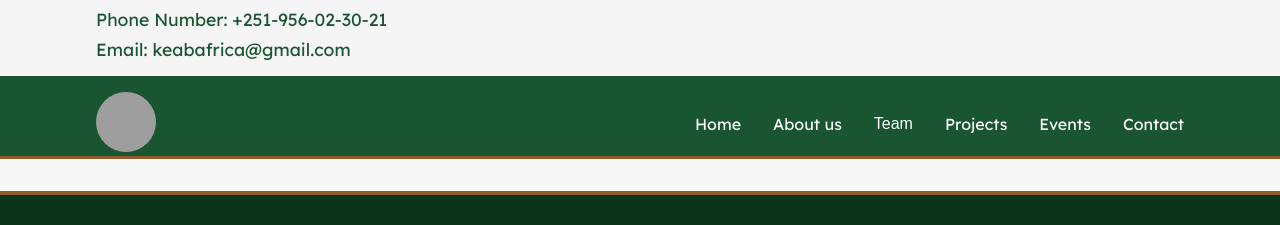
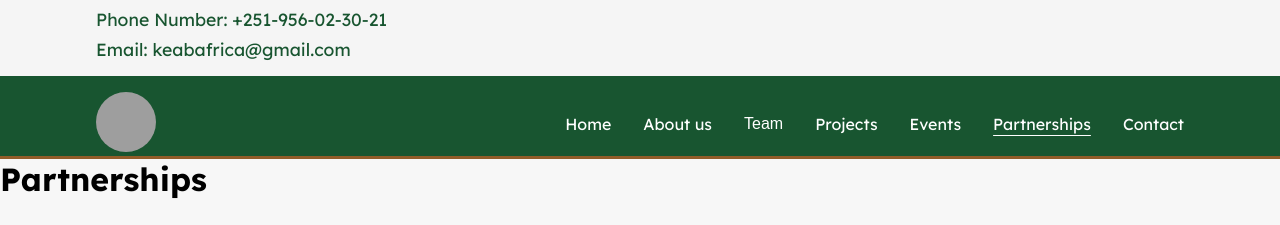
Before and after one commit to Yishak110402/KEAB---Frontend, a React (Create React App) app: page /partnerships in a window 1280 px wide. Shown: the top 225 px of the page. Built offline with nearby package versions, Linux system fonts and the light colour scheme; no server answers; grey boxes are pictures that could not be loaded.

Commit message:
first commit

```diff
--- a/src/App.js
+++ b/src/App.js
@@ -19,6 +19,7 @@ import BoardMembers from "./components/Team/BoardMembers/BoardMembers";
 import Projects from "./pages/Projects";
 import OpenProject from "./pages/OpenProject";
 import SupportTeam from "./components/Team/SupportTeam/SupportTeam";
+import Partnerships from "./pages/Partnerships";
 
 export default function App() {
   return (
@@ -40,6 +41,7 @@ export default function App() {
             <Route element={<SupportTeam />} path="/supportteam" />
             <Route element={<OpenTeam />} path="/team/:id" />
             <Route element={<OpenProject />} path="/projects/:id"/>
+            <Route element={<Partnerships/>} path="/partnerships" />
             <Route
               element={<CompleteExecMessage />}
               path="/exec-director-message"
--- a/src/components/Navbar/Navbar.js
+++ b/src/components/Navbar/Navbar.js
@@ -54,6 +54,7 @@ export default function Navbar() {
           </ul>
           <NavLink onClick={handleNav} to='/projects'>Projects</NavLink>
           <NavLink onClick={handleNav} to='/events'>Events</NavLink>
+          <NavLink onClick={handleNav} to='/partnerships'>Partnerships</NavLink>
           <NavLink onClick={handleNav} to='/contact'>Contact</NavLink>
 
         </ul>
--- /dev/null
+++ b/src/pages/Partnerships.js
@@ -0,0 +1,7 @@
+export default function Partnerships(){
+    return(
+        <>
+            <h1>Partnerships</h1>
+        </>
+    )
+}
```
